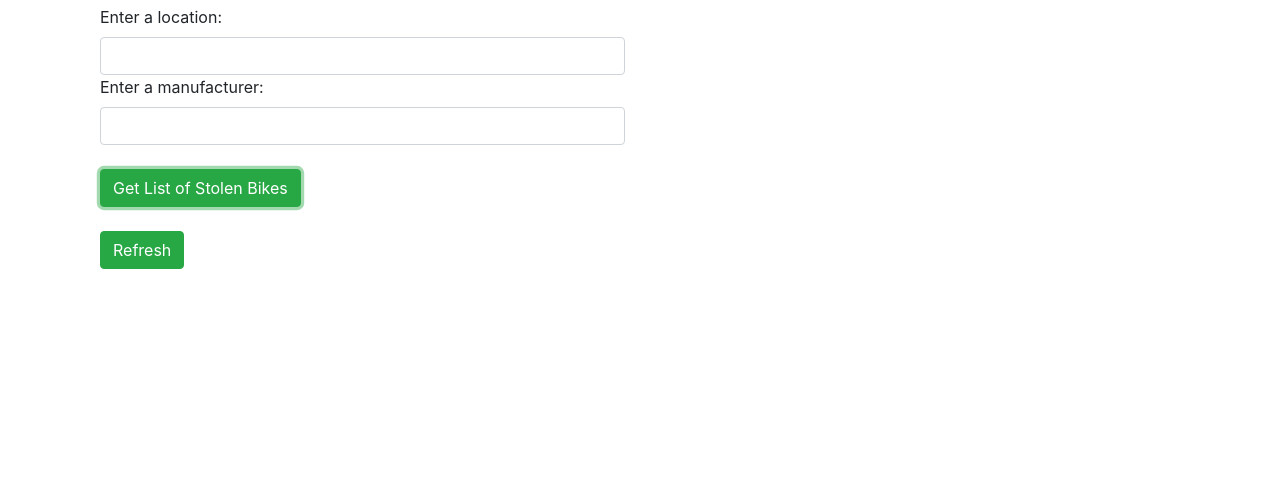
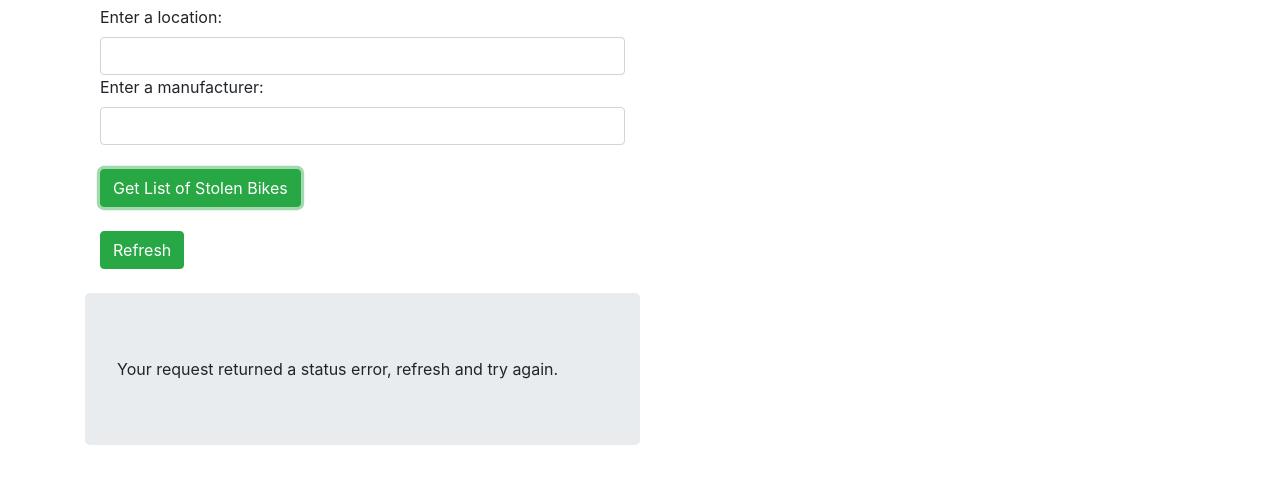
Before and after one commit to aflupton/API_Weather_Practice, a website built with webpack: page src/index.html in a window 1280 px wide. Both pictures are taken after a click on the button "Get List of Stolen Bikes". Shown: the part 466-950 px from the top of the page. Before the commit the page ends 800 px from the top, so only its background shows below. Built offline with nearby package versions, Linux system fonts and the light colour scheme; no server answers.

Commit message:
add changes

```diff
--- a/src/api-interface.js
+++ b/src/api-interface.js
@@ -31,7 +31,8 @@ $(document).ready(function() {
   //     $('.showWindSpeed').text(`The wind speed is ${response.wind.speed} mph.`);
   //   }
   // });
-  $('#errors').hide();
+  $('#statusErrors').hide();
+  $('#postErrors').hide();
   $('#resultsTable').hide();
   $('#bikeForm').click(function(event) {
     event.preventDefault();
@@ -48,12 +49,15 @@ $(document).ready(function() {
     // instantiate new xml request
     let request = new XMLHttpRequest();
     // store api url in a variable
-    let url = `https://bikeindex.org:443/api/v3/search?page=1&per_page=50&manufacturer=${manufacturer}&location=${city}&distance=10&stolenness=proximity&access_token=${process.env.BIKE_KEY}`;
+    let url = `https://bikeindex.org:443/api/v3/search?page=1&per_page=50&manufacturer=${manufacturer}&location=${city}&distance=10&stolenness=proximity&access_token=dbdc18487f5234331288c637df0c49673f6c82a78fbff35e5bcbe418f088a462`;
     // check request
     request.onreadystatechange = function() {
       if (this.readyState == 4 && this.status == 200) {
         let response = JSON.parse(this.responseText);
         getElements(response);
+      } else if (this.readyState == 4 && this.status != 200) {
+        $('#statusErrors').show();
+        $('#statusErrors').text('Your request returned a status error, refresh and try again.');
       }
     }
 
@@ -63,6 +67,7 @@ $(document).ready(function() {
     request.send();
     // append results to html page
     let getElements = function(response) {
+      if (city != "" || manufacturer != "") {
         // show header
         $('#showHeader').text(`Showing ${manufacturer} bikes from ${city}:`);
         $('#resultsTable').show();
@@ -70,6 +75,10 @@ $(document).ready(function() {
         for(let i=0; i<response.bikes.length; i++) {
           let date = new Date(`${response.bikes[i].date_stolen}`*1000);
           $('#showBikes').append(`<tr><th>${response.bikes[i].id}</th><br><td>${response.bikes[i].title}</td><br><td>${response.bikes[i].serial}</td><br><td>${response.bikes[i].manufacturer_name}</td><br><td>${response.bikes[i].frame_colors}</td><br><td>${response.bikes[i].stolen_location}</td><br><td>${date}</td></tr>`);
+        }
+      } else {
+        $('#postErrors').show();
+        $('#postErrors').text("Invalid input(s), refresh and try again.");
       }
     }
   });
--- a/src/index.html
+++ b/src/index.html
@@ -42,8 +42,11 @@
           <button type="button" class="btn btn-success" id="refresh">Refresh</button>
         </div>
         <br>
-        <div id="errors" class="jumbotron">
+        <div id="statusErrors" class="jumbotron w-50">
           <!-- show errors -->
+        </div>
+        <div id="postErrors" class="jumbotron w-50">
+
         </div>
         <!-- show results -->
         <div id="resultsTable">
```
Lines whose indentation alone changed are shown as unchanged.
